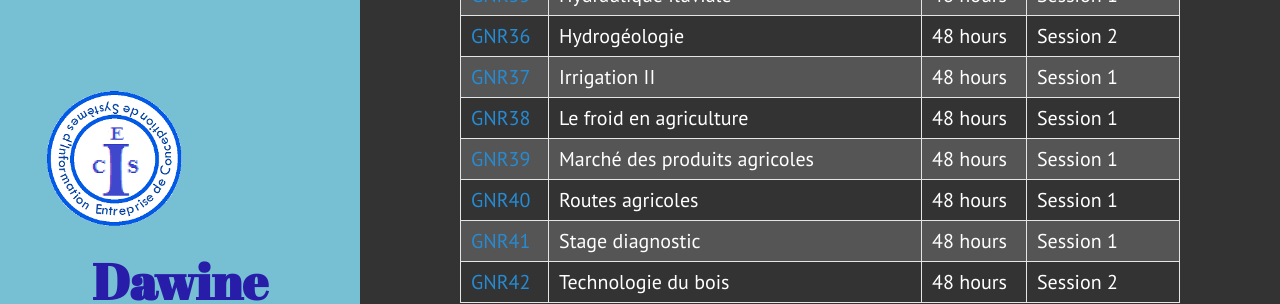
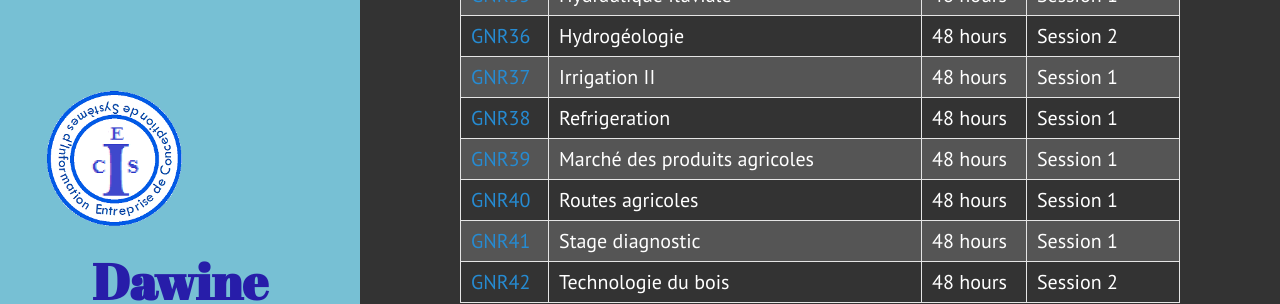
Before and after one commit to pdawine/pdawine.github.io, a Jekyll site: the page built from _posts/2017-10-04-BS_Rural_Engineering.md, in a window 1280 px wide and 900 px high, scrolled down 2284 px. Shown: the part 155-459 px from the top of the window. Built offline with Jekyll 4.4.1, drawn with Linux system fonts in a browser that asks for light colours.

Commit message:
Update 2017-10-04-BS_Rural_Engineering.md

```diff
--- a/_posts/2017-10-04-BS_Rural_Engineering.md
+++ b/_posts/2017-10-04-BS_Rural_Engineering.md
@@ -275,7 +275,7 @@ Candidates will be required to study the following compulsory modules
 </tr>
 <tr>
 <td><a href="http://www.ueh.edu.ht/facultes/famv.php">GNR38</a></td>
-<td>Le froid en agriculture</td>
+<td>Refrigeration</td>
 <td>48 hours</td>
 <td>Session 1</td>
 </tr>
```
